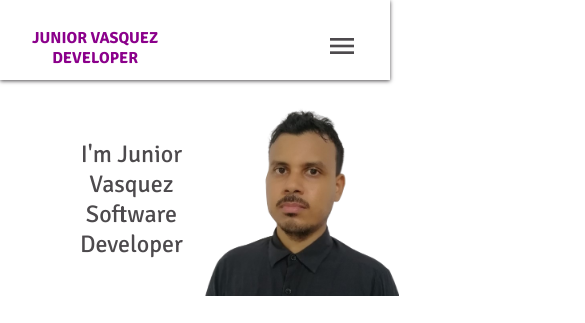
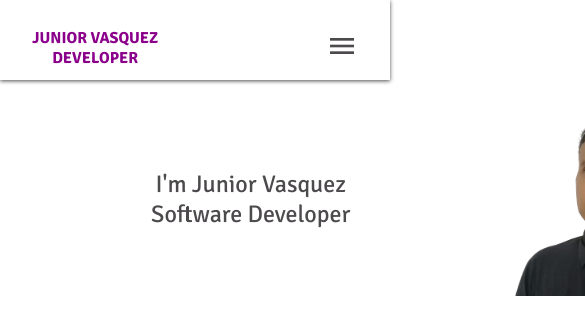
Before and after one commit to juniorvg07/Portfolio_Junior, a plain HTML site: page index.html in a window 390 px wide. Shown: the top 323 px of the page, 585 px wide, since content can reach past the window. Drawn offline with Linux system fonts and the light colour scheme.

Commit message:
Ajuste de vista (prueba 1)

```diff
--- a/assets/css/query.css
+++ b/assets/css/query.css
@@ -1,4 +1,7 @@
 @media screen and (max-width: 480px) {
+    html{
+        width: 100vh;
+    }
     /*===== Header =====*/
     .header-container{
         height: 4rem;
```
